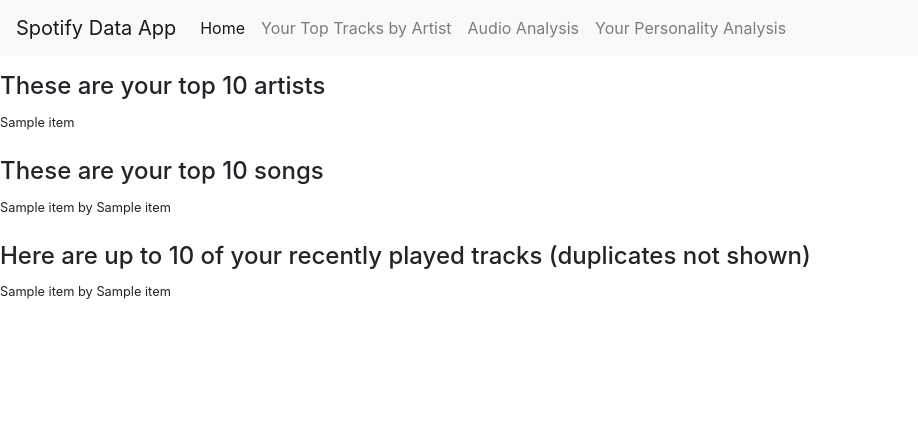
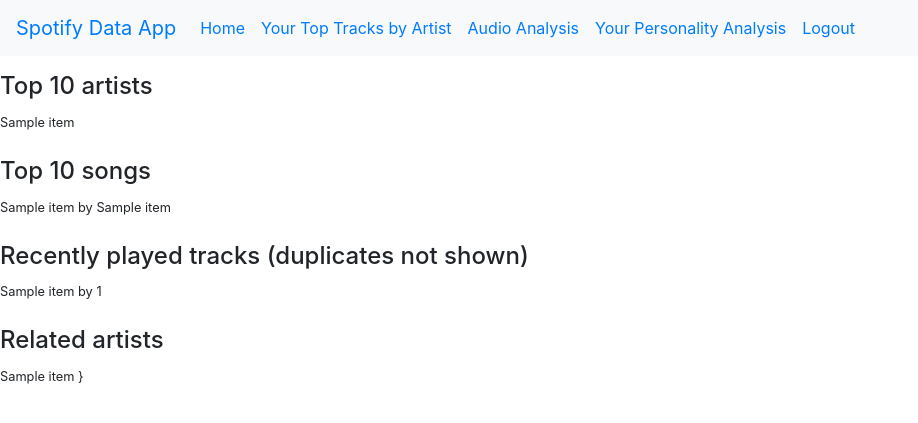
Before and after one commit to nikumar1013/my-spotify-data, a Flask app: template templates/index.html in a window 1280 px wide. Shown: the top 423 px of the page, without its empty margins (0-918 px from the left). Run offline with Flask 2, Linux system fonts and the light colour scheme; the template is opened without the code that fills it: most values are stand-ins (such as "Sample title", 1, 10 or a date in 2020); some libraries are stand-ins or nearby versions.

Commit message:
Almost done implementing the last homepage feature

```diff
--- a/main.py
+++ b/main.py
@@ -92,6 +92,19 @@
     return recent_tracks_data
 
 
+# GET an artist's related artists
+def get_related_artists(auth_header, artist_id):
+    if artist_id is None:
+        return None
+    endpoint = "{}/artists{}/related-artists".format(base_url, artist_id)
+    response = requests.get(endpoint, headers=auth_header)
+    data = json.loads(response.text)
+    print(endpoint)
+
+    related_artists = extract.related_artists(data)
+    return related_artists
+
+
 # Initial route for user authentication with Spotify
 @app.route("/")
 def index():
@@ -122,9 +135,10 @@
     top_artist_data = get_top_artist_data(auth_header, 'long_term', '10', 'name')
     top_tracks_data = get_top_tracks_data(auth_header, 'long_term', '10', 'name')
     recent_tracks_data = get_recent_tracks_data(auth_header, '10')
+    related_artists = get_related_artists(auth_header, recent_tracks_data[1])
 
     # Render HTML with the desired data
-    return render_template("index.html", artists=top_artist_data, tracks=top_tracks_data,recent=recent_tracks_data)
+    return render_template("index.html", artists=top_artist_data, tracks=top_tracks_data, recent=recent_tracks_data[0], related=related_artists)
 
 
 # Page for viewing top tracks grouped by artist
@@ -142,6 +156,11 @@
     return render_template("tracks.html", content=top_tracks_by_artist_data)
 
 
+@app.route("/logout")
+def logout():
+    return redirect("https://www.spotify.com/logout/")
+
+
 # Run the server
 if __name__ == "__main__":
     app.run(debug=True, port=8080)
--- a/templates/index.html
+++ b/templates/index.html
@@ -13,7 +13,7 @@
   </head>
   <body>
   	<!-- NAVBAR CODE BELOW -->
-	 <nav class="navbar navbar-expand-lg navbar-light bg-light">
+	 <nav class="navbar navbar-expand-lg navbar-green bg-light">
 	  <a class="navbar-brand" href="#">Spotify Data App</a>
 	  <button class="navbar-toggler" type="button" data-toggle="collapse" data-target="#navbarSupportedContent" aria-controls="navbarSupportedContent" aria-expanded="false" aria-label="Toggle navigation">
 	    <span class="navbar-toggler-icon"></span>
@@ -31,7 +31,10 @@
 	      </li>
 	      <li class="nav-item">
 	        <a class="nav-link" href="#">Your Personality Analysis</a>
-	      </li>
+		  </li>
+		  <li class="nav-item">
+			<a class = "nav-link" href="/logout">Logout</a>
+		  </li>
 	    </ul>
 	  </div>
 	</nav>
@@ -39,23 +42,30 @@
 
 	<!-- Printing data to screen (testing) -->
 	<header>
-		<h4>These are your top 10 artists</h4>
+		<h4>Top 10 artists</h4>
 		{% for item in artists %}
 		<small> {{ item }} <br> </small>
 		{% endfor %}
 	</header>
 	<br>
 	<header>
-		<h4>These are your top 10 songs</h4>
+		<h4>Top 10 songs</h4>
 		{% for item in tracks %}
 		<small> {{ item }} by {{tracks[item]}}<br> </small>
 		{% endfor %}
 	</header>
 	<br>
 	<header>
-		<h4>Here are up to 10 of your recently played tracks (duplicates not shown)</h4>
+		<h4>Recently played tracks (duplicates not shown)</h4>
 		{% for item in recent %}
-		<small> {{ item }} by {{recent[item]}}<br> </small>
+		<small> {{ item }} by {{recent[item][0]}}<br> </small>
+		{% endfor %}
+	</header>
+	<br>
+	<header>
+		<h4>Related artists</h4>
+		{% for item in related %}
+		<small> {{ item }} }<br> </small>
 		{% endfor %}
 	</header>
 
--- a/templates/tracks.html
+++ b/templates/tracks.html
@@ -8,11 +8,11 @@
     <!-- Bootstrap CSS -->
     <link rel="stylesheet" href="https://stackpath.bootstrapcdn.com/bootstrap/4.4.1/css/bootstrap.min.css" integrity="sha384-Vkoo8x4CGsO3+Hhxv8T/Q5PaXtkKtu6ug5TOeNV6gBiFeWPGFN9MuhOf23Q9Ifjh" crossorigin="anonymous">
 
-    <title>Your Top Tracks Sorted By Artist</title>
+    <title>Top Tracks Sorted By Artist</title>
   </head>
   <body>
     <header>
-    <h1>These are your top songs by artist</h1>
+    <h1>Top songs by artist</h1>
     {% for key in content %}
     <large>{{ key }}<br> </large>
     {% for item in content[key] %}
--- a/token.txt
+++ b/token.txt
@@ -1 +1 @@
-BQAKyUSTo2sx1xfJ2VgvPXM0gcQsw4xHHG4FFNLdC2Ybl_pxPTkcbbFkNzSYlpWmy8ErB_kKqSb-l2TV61j_F0VAmxhfex2H6hH5XhDOZtz2Ww2y3z1fUzdkkA-hrhQI4sHS8jdL1a0fiApGVhqoQpqCUCk9iQ
+BQDMhAeL9lt8E3mF8y7ZQF-ODGHQ_gxye1vhD8jqvpMZ2BZkMjD7Lr6VA8UNP7dxWnrgQCKxUiFDgr0wzJUWtXnv_o-lz0fvi7_3eGOWT8xAqRtQ03dIBHbps3wai1sz2tQ3bDS-ZpjiQb4lUkYvCj1t4qGqhA
```
Also changed, not shown: extract.py (+25 -11 lines).
